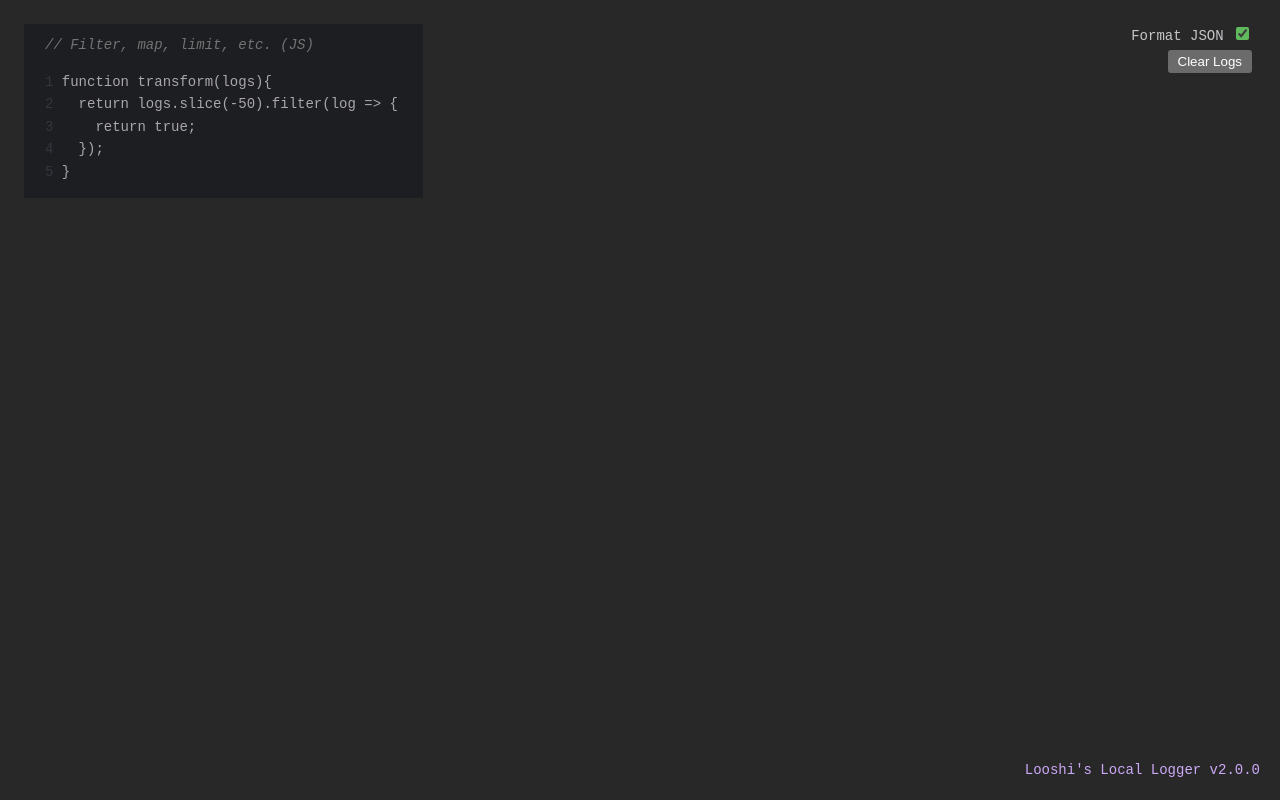
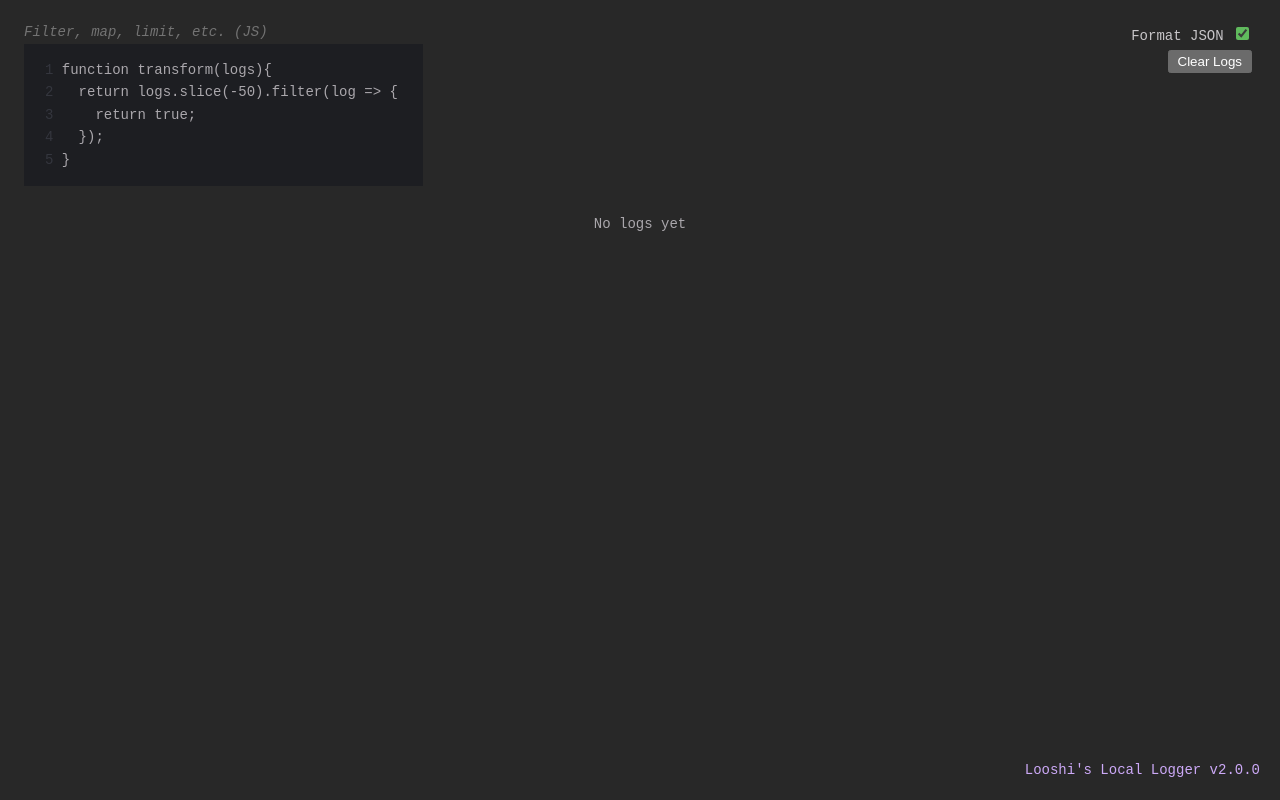
Before and after one commit to looshi/looshis-local-logger, a website: page src/client.html in a window 1280 px wide. Drawn offline with Linux system fonts and the light colour scheme.

Commit message:
Fix array parse, tweak

```diff
--- a/examples/node-app/index.js
+++ b/examples/node-app/index.js
@@ -1,8 +1,10 @@
 function log() {
   const time = Math.ceil(Math.random() * 3);
   console.log("{ try to break the json: parser");
-  console.log({ small_log_A: true });
-  console.log({ small_log_B: false });
+  console.log(JSON.stringify({ small_log_A: true, stringified: true }));
+  console.log({ small_log_B: false, stringified: false });
+  console.log(JSON.stringify(["a", "small", "array"]));
+  console.log(JSON.stringify(["a", "large".repeat(1000), "array"]));
   setTimeout(() => {
     time === 1 ? console.error(err) : console.log(data());
     log();
--- a/src/client.html
+++ b/src/client.html
@@ -92,7 +92,7 @@
 
     .filter-function-area {
       background: #1d1e22;
-      padding: 8px 24px 0 0;
+      padding: 0 24px 0 0;
       border: 1px solid #1d1e22;
     }
     .filter-function-area:focus-within {
@@ -153,6 +153,7 @@
     #transform-instructions {
       font-style: italic;
       padding-right: 0;
+      padding-left: 0;
       color: rgb(115, 115, 115);
     }
     #transform-fn-status {
@@ -167,12 +168,10 @@
     <button id="copy-button">Copy</button>
     <header>
       <div>
+        <label id="transform-instructions" for="code_editor">
+          Filter, map, limit, etc. (JS)<span id="transform-fn-status"></span>
+        </label>
         <div class="filter-function-area">
-          <p id="transform-instructions">
-            // Filter, map, limit, etc. (JS)<span
-              id="transform-fn-status"
-            ></span>
-          </p>
           <ol
             id="code-editor"
             contenteditable
@@ -197,7 +196,7 @@
         <button id="clear-btn">Clear Logs</button>
       </div>
     </header>
-    <div id="filter-count"></div>
+    <div id="filter-count">No logs yet</div>
     <main tabindex="0"></main>
     <footer>
       <p id="status"></p>
```
Also changed, not shown: src/server.js (+8 -1 lines).
